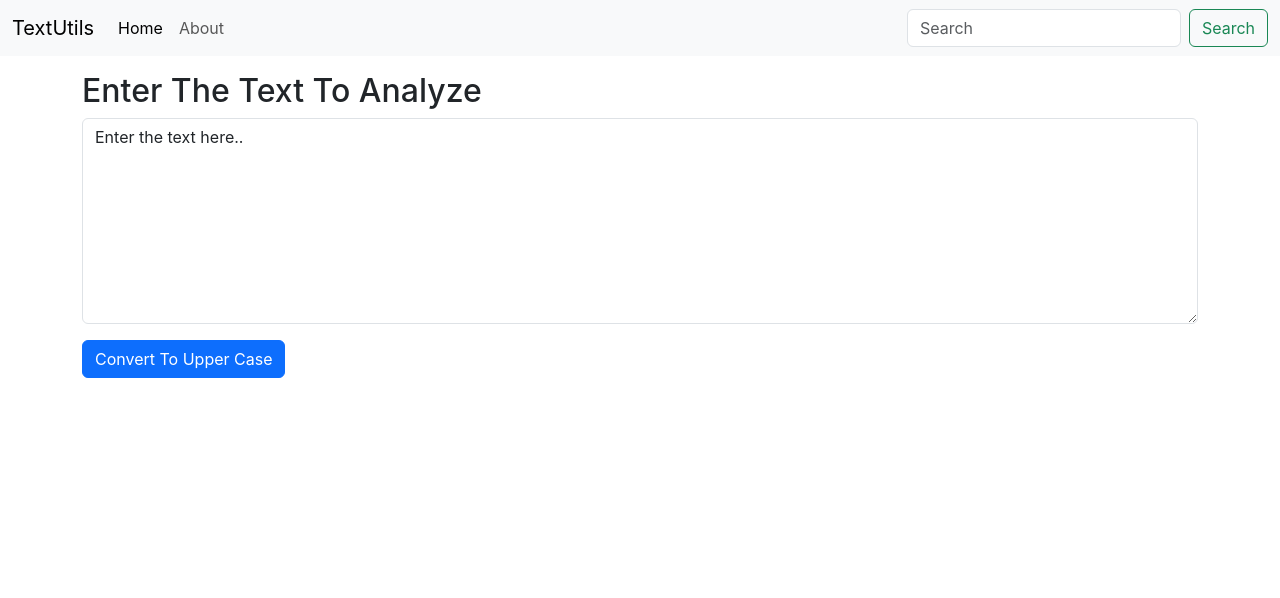
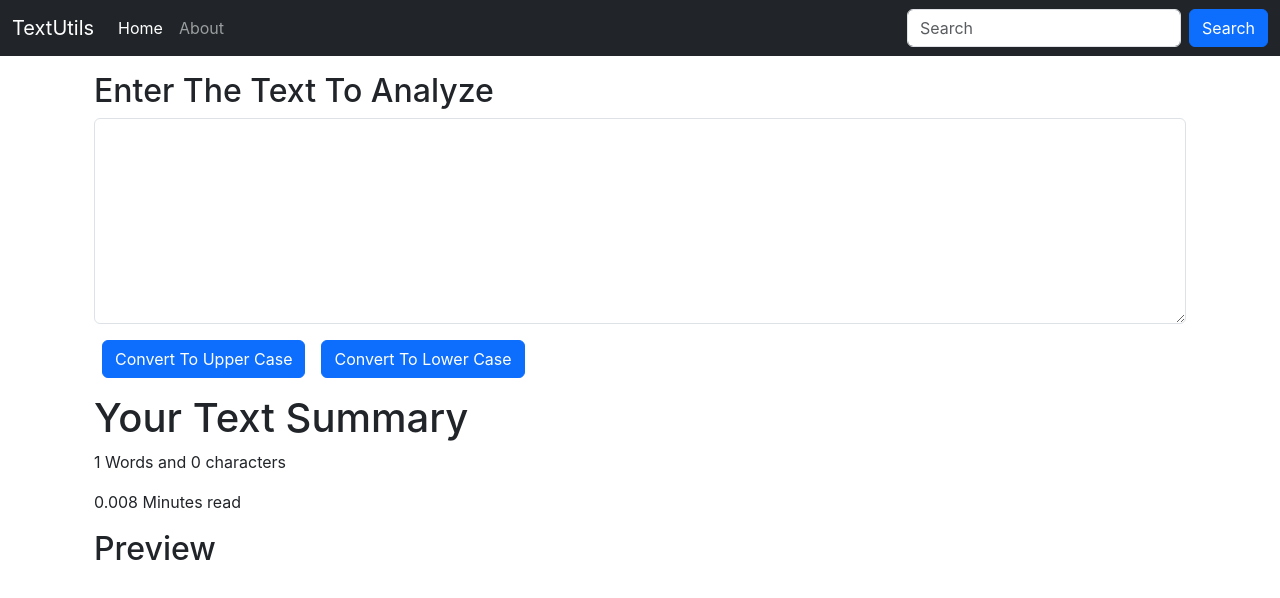
Before and after one commit to praveen199/React-Js, a React (Create React App) app in the folder my-first-app/: page / in a window 1280 px wide. Shown: the top 598 px of the page. Built offline with nearby package versions, Linux system fonts and the light colour scheme.

Commit message:
8.Adding more Logic to TextUtils

```diff
--- a/my-first-app/src/components/Navbar.js
+++ b/my-first-app/src/components/Navbar.js
@@ -3,7 +3,9 @@
 
 export default function Navbar(props) {
     return (
-        <nav className="navbar navbar-expand-lg bg-body-tertiary">
+        // <nav className="navbar navbar-expand-lg bg-body-tertiary">
+        // <nav className="navbar navbar-expand-lg navbar-light bg-light">
+        <nav className="navbar navbar-expand-lg navbar-dark bg-dark">
             <div className="container-fluid">
                 <a className="navbar-brand" href="/">{props.title}</a>
                 <button className="navbar-toggler" type="button" data-bs-toggle="collapse" data-bs-target="#navbarSupportedContent" aria-controls="navbarSupportedContent" aria-expanded="false" aria-label="Toggle navigation">
@@ -20,7 +22,8 @@
                     </ul>
                     <form className="d-flex" role="search">
                         <input className="form-control me-2" type="search" placeholder="Search" aria-label="Search" />
-                        <button className="btn btn-outline-success" type="submit">Search</button>
+                        {/* <button className="btn btn-outline-success" type="submit">Search</button> */}
+                        <button className="btn btn-primary" type="submit">Search</button>
                     </form>
                 </div>
             </div>
--- a/my-first-app/src/components/TextForm.js
+++ b/my-first-app/src/components/TextForm.js
@@ -2,26 +2,42 @@
 
 export default function TextForm(props) {
 
-    const handleUpClick = () => {
-        console.log("Uppercase was clicked.." + text);
+    const handleUpperClick = () => {
+        //console.log("Uppercase was clicked.." + text);
         let newText = text.toUpperCase();
         setText(newText);
     }
 
+    const handleLowerClick = () => {
+        let newText = text.toLowerCase();
+        setText(newText);
+    }
+
     const handleOnChange = (event) => {
-        console.log("On changes");
+        //console.log("On changes");
         setText(event.target.value);
     }
 
-    const [text, setText] = useState("Enter the text here..");
+    const [text, setText] = useState('');
 
     return (
-        <div>
-            <h2>{props.heading}</h2>
-            <div className="mb-3">
-                <textarea className="form-control" id="myBox" rows="8" value={text} onChange={handleOnChange} />
+        <>
+            <div className="container">
+                <h2>{props.heading}</h2>
+                <div className="mb-3">
+                    <textarea className="form-control" id="myBox" rows="8" value={text} onChange={handleOnChange} />
+                </div>
+                <button type="button" className="btn btn-primary mx-2" onClick={handleUpperClick} >Convert To Upper Case</button>
+                <button type="button" className="btn btn-primary mx-2" onClick={handleLowerClick}>Convert To Lower Case</button>
+
             </div>
-            <button type="button" className="btn btn-primary" onClick={handleUpClick}>Convert To Upper Case</button>
-        </div>
+            <div className="container my-3">
+                <h1>Your Text Summary</h1>
+                <p>{text.split(" ").length} Words and {text.length} characters</p>
+                <p>{0.008 * text.split(" ").length} Minutes read</p>
+                <h2>Preview</h2>
+                <p>{text}</p>
+            </div>
+        </>
     )
 }
```
Also changed, not shown: 1 other file (tests, documents, lock files or other folders).
